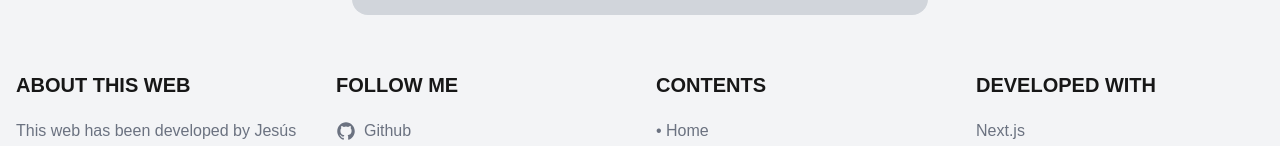
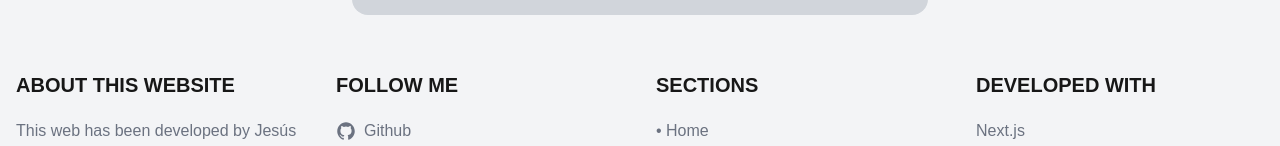
Before and after one commit to JOlmos98/portfolio-jos, a Next.js app: page /home in a window 1280 px wide. Shown: the part 1165-1311 px from the top of the page. Built offline with nearby package versions, Linux system fonts and the light colour scheme.

Commit message:
refactor: memoria puesta al día y refactorizaciones mínimas. 25/12/24

```diff
--- a/src/app/layout.tsx
+++ b/src/app/layout.tsx
@@ -1,8 +1,7 @@
 import type { Metadata } from "next";
 import { Geist, Geist_Mono } from "next/font/google";
 import "./globals.css";
-import { Providers } from '../components/theme-button/Providers';
-import { Footer, ParticlesBackground } from "@/components";
+import { Footer, ParticlesBackground, Providers } from "@/components";
 import { Toaster } from "react-hot-toast";
 
 const geistSans = Geist({
--- a/src/components/footer/Footer.tsx
+++ b/src/components/footer/Footer.tsx
@@ -36,7 +36,7 @@ export const Footer = () => {
 
                     <div>
                         <h2 className='text-xl font-bold mb-5'>
-                            ABOUT THIS WEB
+                            ABOUT THIS WEBSITE
                         </h2>
                         <p className="mb-4 text-gray-500 dark:text-gray-400">This web has been developed by Jesús Olmos for a final project in the Higher Degree in Multiplatform Application Development at IES José Luís Martínez Palomo, Murcia.</p>
                         <a href="/cv.pdf" download="cv_jesus_olmos.pdf" className='flex items-center mb-4 text-gray-500 dark:text-gray-400 hover:text-gray-900 dark:hover:text-gray-100'>
@@ -77,7 +77,7 @@ export const Footer = () => {
                     </div>
                     <div>
                         <h2 className='text-xl font-bold mb-5'>
-                            CONTENTS
+                            SECTIONS
                         </h2>
                         <ul className='text-gray-500 dark:text-gray-400 font-medium'>
                             <li className='mb-2'>
--- a/src/components/index.ts
+++ b/src/components/index.ts
@@ -1,10 +1,6 @@
 export {Navbar} from './navbar/Navbar';
-
 export {ThemeButton} from './theme-button/ThemeButton';
 export {Providers} from './theme-button/Providers';
-
 export {ParticlesBackground} from './particles/ParticlesBackground';
-
 export {Footer} from './footer/Footer';
-
 export {LanguageSelector} from './language-selector/LanguageSelector';
```
Also changed, not shown: src/components/language-selector/LanguageSelector.tsx (line endings or trailing spaces).
